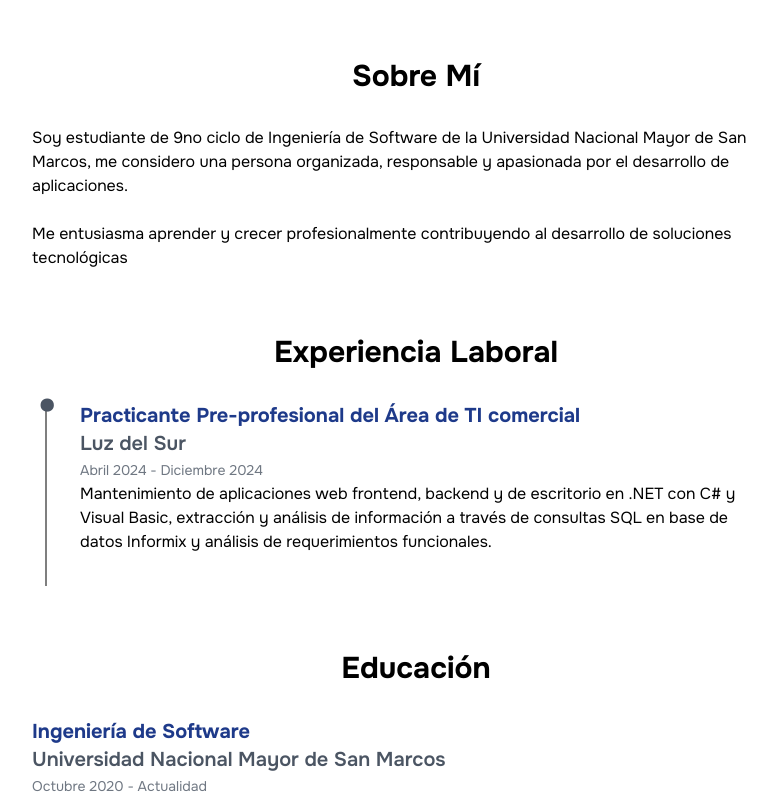
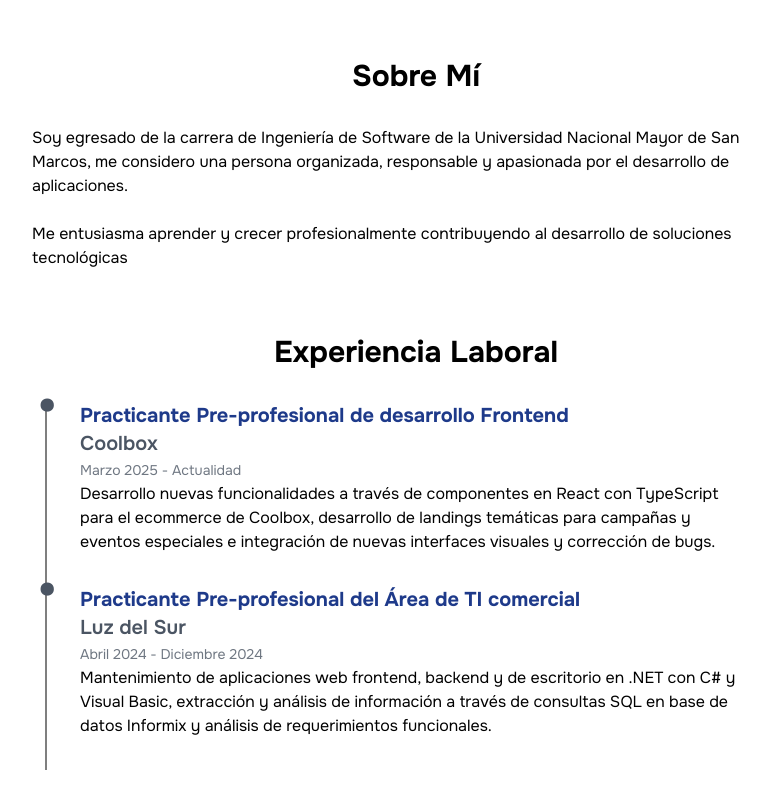
Before and after one commit to FavioGenaro/FavioGenaro.github.io, a React (Vite) app: page / in a window 1280 px wide. Shown: the part 560-1360 px from the top of the page, without its empty margins (224-1001 px from the left). Built offline with nearby package versions, Linux system fonts and the light colour scheme.

Commit message:
Agregar experiencia en coolbox

```diff
--- a/src/components/AboutMe.jsx
+++ b/src/components/AboutMe.jsx
@@ -4,13 +4,12 @@ const AboutMe = () => {
         <section id="AboutMe" className="m-auto w-autow-full mx-auto py-4 md:py-4 w-full lg:max-w-3xl md:max-w-2xl dark:text-white">
             <h1 className="text-center font-bold text-3xl my-8 ">Sobre Mí</h1>
             <p>
-            Soy estudiante de 9no ciclo de Ingeniería de Software de la Universidad Nacional
-            Mayor de San Marcos, me considero una persona organizada, responsable y
-            apasionada por el desarrollo de aplicaciones.
+                Soy egresado de la carrera de Ingeniería de Software de la Universidad Nacional Mayor de San Marcos, me considero una persona organizada, responsable y apasionada por el desarrollo de aplicaciones.
             </p>
             <br />
-            <p>Me entusiasma aprender y crecer profesionalmente contribuyendo al desarrollo
-            de soluciones tecnológicas</p>
+            <p>
+                Me entusiasma aprender y crecer profesionalmente contribuyendo al desarrollo de soluciones tecnológicas
+            </p>
         </section>
     )
 }
--- a/src/components/Education.jsx
+++ b/src/components/Education.jsx
@@ -3,10 +3,10 @@ const Education = () => {
     const listEducation = [
         {
             id:1,
-            academyDiscipline: "Ingeniería de Software",
+            academyDiscipline: "Egresado de Ingeniería de Software",
             studyCenter:"Universidad Nacional Mayor de San Marcos",
             startDate: "Octubre 2020",
-            endDate:"Actualidad",
+            endDate:"Julio 2025",
             description: "Algunas asignaturas: Algoritmia, Estructura de datos, Base de datos, Arquitectura de software, Calidad de software, Gestión de proyectos de software, etc."
         },{
             id:2,
--- a/src/components/Experience.jsx
+++ b/src/components/Experience.jsx
@@ -1,8 +1,28 @@
+const experienceList = [
+    {
+        jobName: "Practicante Pre-profesional de desarrollo Frontend",
+        companyName: "Coolbox",
+        startDate: "Marzo 2025",
+        endDate:"Actualidad",
+        description: "Desarrollo nuevas funcionalidades a través de componentes en React con TypeScript para el ecommerce de Coolbox, desarrollo de landings temáticas para campañas y eventos especiales e integración de nuevas interfaces visuales y corrección de bugs."
+    },
+    {
+        jobName: "Practicante Pre-profesional del Área de TI comercial",
+        companyName: "Luz del Sur",
+        startDate: "Abril 2024",
+        endDate:"Diciembre 2024",
+        description: "Mantenimiento de aplicaciones web frontend, backend y de escritorio en .NET con C# y Visual Basic, extracción y análisis de información a través de consultas SQL en base de datos Informix y análisis de requerimientos funcionales."
+    }
+];
+
 const Experience = () => {
 
     return (
         <section id="Experience" className="m-auto w-autow-full mx-auto container py-4 md:py-4 w-full lg:max-w-3xl md:max-w-2xl">
             <h1 className="text-center font-bold text-3xl my-8 dark:text-white">Experiencia Laboral</h1>
+
+            {
+                experienceList.map(expItem => (
                     <div
                         className="relative mx-12 pb-4 before:absolute before:left-[-35px] before:block before:h-full before:border-l-2 before:border-black/50 dark:before:border-white/80 before:content-['']"
                     >
@@ -13,15 +33,18 @@ const Experience = () => {
                                     &bull;
                                 </span>
                                 {/* Contenido */}
-                        <h3 className="text-xl font-bold text-blue-900 dark:text-blue-400">Practicante Pre-profesional del Área de TI comercial</h3>
-                        <h4 className="font-semibold text-xl text-gray-600 dark:text-white">Luz del Sur</h4>
-                        <time className="p-0 m-0 text-sm text-gray-600/80 dark:text-white/80">Abril 2024 - Diciembre 2024</time>
-                        <p className="text-base">Mantenimiento de aplicaciones web frontend, backend y de escritorio en .NET con C# y Visual Basic, extracción y análisis de información a través de consultas SQL en base de datos Informix y análisis de requerimientos funcionales.</p>
+                                <h3 className="text-xl font-bold text-blue-900 dark:text-blue-400">{expItem.jobName}</h3>
+                                <h4 className="font-semibold text-xl text-gray-600 dark:text-white">{expItem.companyName}</h4>
+                                <time className="p-0 m-0 text-sm text-gray-600/80 dark:text-white/80">{expItem.startDate} - {expItem.endDate}</time>
+                                <p className="text-base">{expItem.description}</p>
                             </div>
+                        </div>
+                    </div>
+                ))
+            }
 
-                </div>
 
-            </div>
+
         </section>
     )
 }
--- a/src/components/Header.jsx
+++ b/src/components/Header.jsx
@@ -35,7 +35,7 @@ const Header = () => {
 
     // console.log(open)
     return (
-        <div className="header-nav container fixed mx-auto dark:text-red-900 z-30">
+        <div className="header-nav container fixed mx-auto dark:text-red-900 z-30 mt-2">
             <div className='relative w-full flex sm:items-center sm:justify-center'>
                 <div className="button">
                     <button className="sm:hidden p-2 mr-auto cursor-pointer" onClick={clickMenu}>
--- a/src/components/Profile.jsx
+++ b/src/components/Profile.jsx
@@ -39,7 +39,7 @@ const Profile = () => {
                 </a>
                 <a className="flex items-center justify-center gap-2 mt-2 sm:mt-0 cursor-pointer border border-gray-300 rounded-full px-4 py-1"
                     target="_blank"
-                    href="https://drive.google.com/file/d/12rkchEvU9Q1QCjus2DIuLJCGKLyAb57y/view?usp=sharing">
+                    href="https://drive.google.com/file/d/1MovlllMf3V8EEhJTmg0VSHhkCY9I461w/view?usp=sharing">
                     <CvIcon/>
                     <p>CV</p>
                 </a>
```
Also changed, not shown: 3 other files (tests, documents, lock files or other folders). Lines whose indentation alone changed are shown as unchanged.
